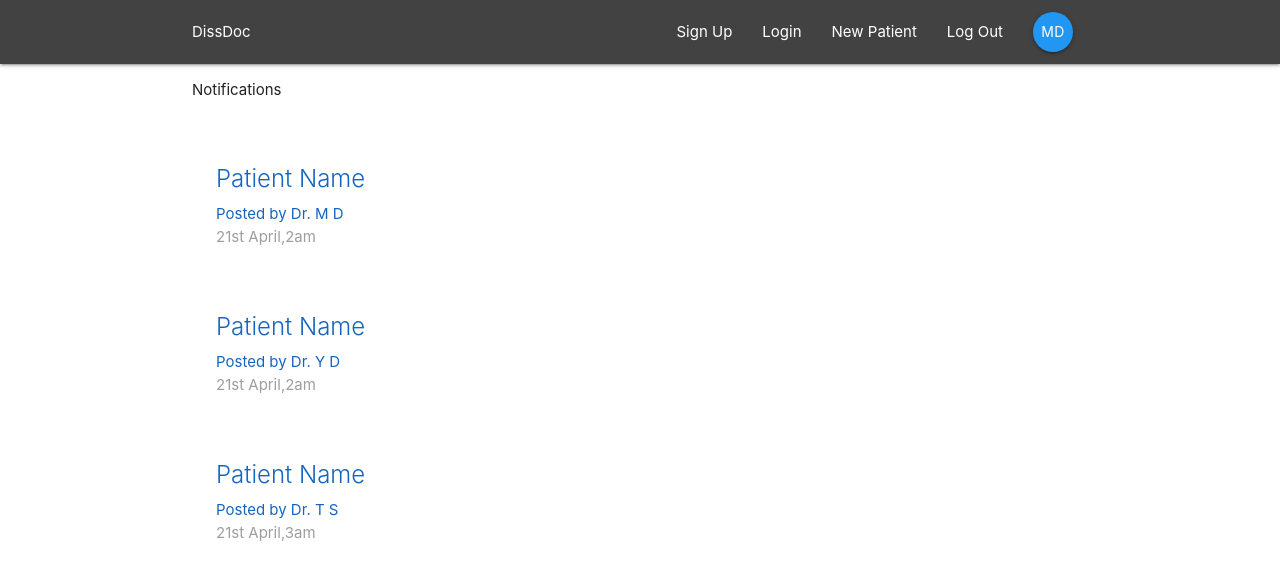
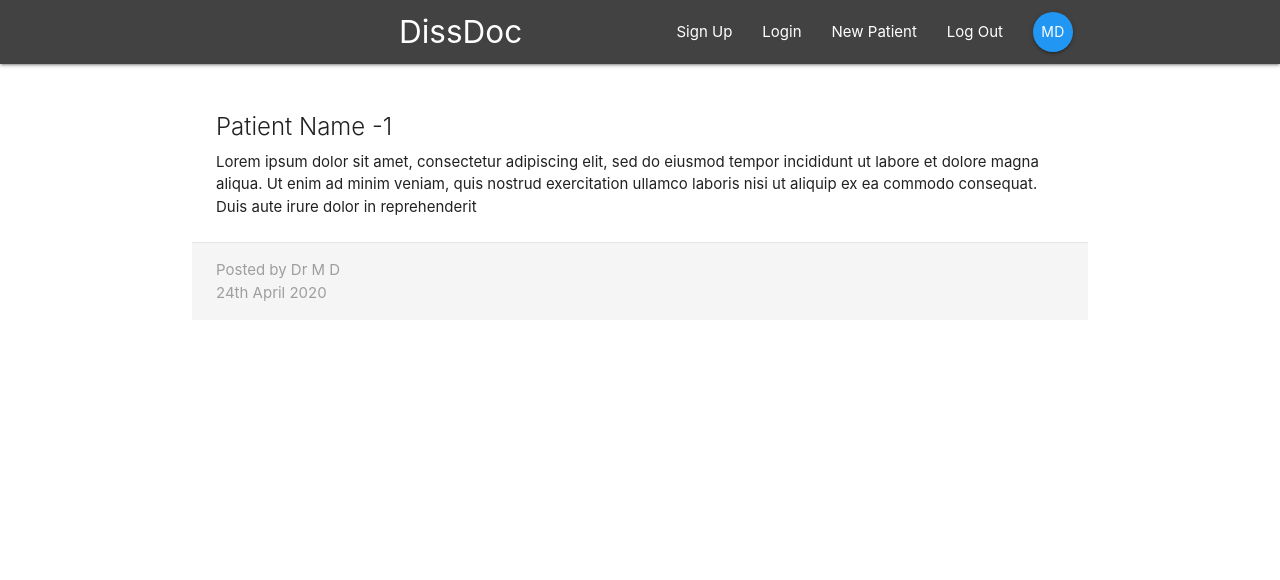
Before and after one commit to NeerajaDjea/reactRedux, a React (Create React App) app in the folder dissdoc/: page /patient/1 in a window 1280 px wide. Shown: the top 580 px of the page. Built offline with nearby package versions, Linux system fonts and the light colour scheme.

Commit message:
routes added

```diff
--- a/dissdoc/src/App.js
+++ b/dissdoc/src/App.js
@@ -2,6 +2,7 @@ import React from 'react';
 import { BrowserRouter, Switch, Route } from 'react-router-dom';
 import Navbar from './components/layout/Navbar';
 import Dashboard from './components/dashboard/Dashboard';
+import PatientDetails from './components/patients/PatientDetails';
 
 function App() {
   return (
@@ -9,7 +10,8 @@ function App() {
       <div className='App'>
         <Navbar />
         <Switch>
-          <Route path='/' component={Dashboard} />
+          <Route exact path='/' component={Dashboard} />
+          <Route path='/patient/:id' component={PatientDetails} />
         </Switch>
       </div>
     </BrowserRouter>
--- a/dissdoc/src/components/layout/Navbar.js
+++ b/dissdoc/src/components/layout/Navbar.js
@@ -7,8 +7,9 @@ const Navbar = () => {
   return (
     <nav className='nav-wrapper grey darken-3'>
       <div className='container'>
-        <Link to='/' className='brand-log'>
+        <Link to='/' className='brand-logo left'>
           DissDoc
+          <i class='material-icons'>hospital</i>
         </Link>
         <SignedInLinks />
         <SignedOutLinks />
--- a/dissdoc/src/components/patients/PatientDetails.js
+++ b/dissdoc/src/components/patients/PatientDetails.js
@@ -0,0 +1,28 @@
+import React from 'react';
+
+const PatientDetails = (props) => {
+  console.log(props);
+  const id = props.match.params.id;
+  return (
+    <div className='container section patient-details'>
+      <div className='card z-depth-0'>
+        <div className='card-content'>
+          <span className='card-title'>Patient Name -{id}</span>
+          <p>
+            Lorem ipsum dolor sit amet, consectetur adipiscing elit, sed do
+            eiusmod tempor incididunt ut labore et dolore magna aliqua. Ut enim
+            ad minim veniam, quis nostrud exercitation ullamco laboris nisi ut
+            aliquip ex ea commodo consequat. Duis aute irure dolor in
+            reprehenderit
+          </p>
+        </div>
+        <div className='card-action grey lighten-4 grey-text'>
+          <div>Posted by Dr M D</div>
+          <div>24th April 2020</div>
+        </div>
+      </div>
+    </div>
+  );
+};
+
+export default PatientDetails;
--- a/dissdoc/src/components/patients/PatientList.js
+++ b/dissdoc/src/components/patients/PatientList.js
@@ -1,30 +1,13 @@
 import React from 'react';
+import PatientSummary from './PatientSummary';
 
 const PatientList = () => {
   return (
     <div className='project-list section'>
-      <div className='card z-depth-0 project-summary'>
-        <div className='card-content blue-text text-darken-3'>
-          <span className='card-title'> Patient Name</span>
-          <p>Posted by Dr. M D</p>
-          <p className='grey-text'> 21st April,2am</p>
-        </div>
-      </div>
-
-      <div className='card z-depth-0 project-summary'>
-        <div className='card-content blue-text text-darken-3'>
-          <span className='card-title'> Patient Name</span>
-          <p>Posted by Dr. Y D</p>
-          <p className='grey-text'> 21st April,2am</p>
-        </div>
-      </div>
-      <div className='card z-depth-0 project-summary'>
-        <div className='card-content blue-text text-darken-3'>
-          <span className='card-title'> Patient Name</span>
-          <p>Posted by Dr. T S</p>
-          <p className='grey-text'> 21st April,3am</p>
-        </div>
-      </div>
+      <PatientSummary />
+      <PatientSummary />
+      <PatientSummary />
+      <PatientSummary />
     </div>
   );
 };
--- a/dissdoc/src/components/patients/patientSummary.js
+++ b/dissdoc/src/components/patients/patientSummary.js
@@ -0,0 +1,14 @@
+import React from 'react';
+
+const PatientSummary = () => {
+  return (
+    <div className='card z-depth-0 project-summary'>
+      <div className='card-content blue-text text-darken-3'>
+        <span className='card-title'> Patient Name</span>
+        <p>Posted by Dr. M D</p>
+        <p className='grey-text'> 21st April,2am</p>
+      </div>
+    </div>
+  );
+};
+export default PatientSummary;
```
Also changed, not shown: 1 other file (tests, documents, lock files or other folders).
